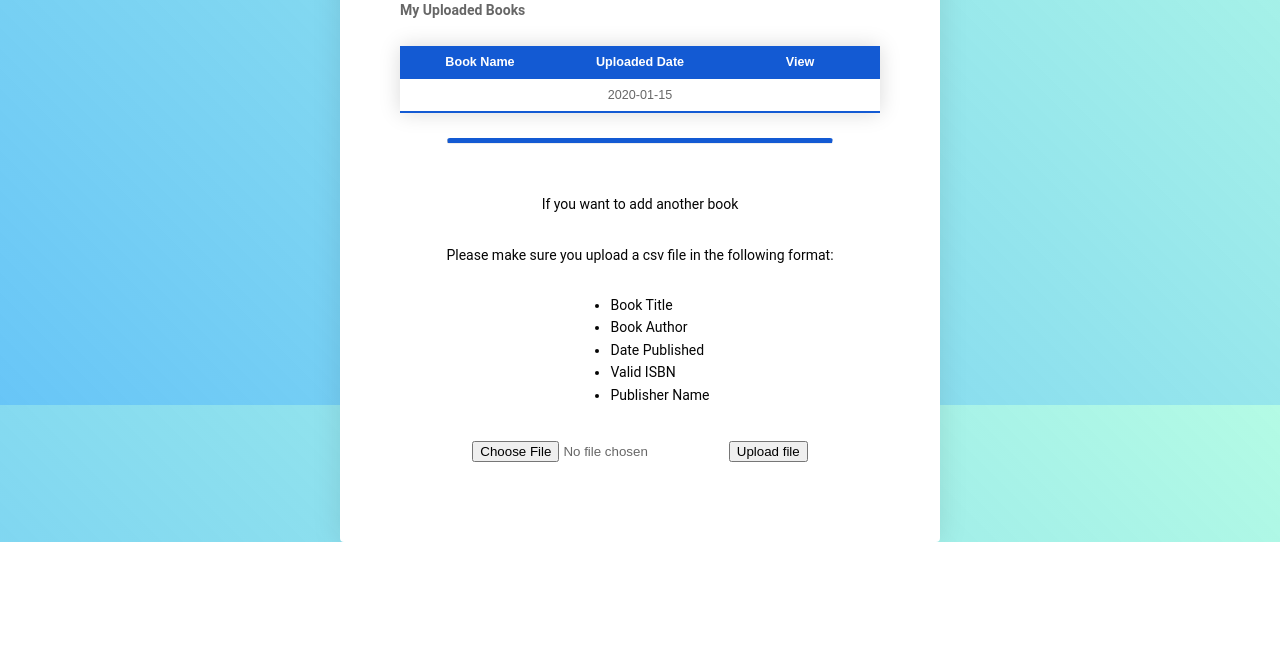
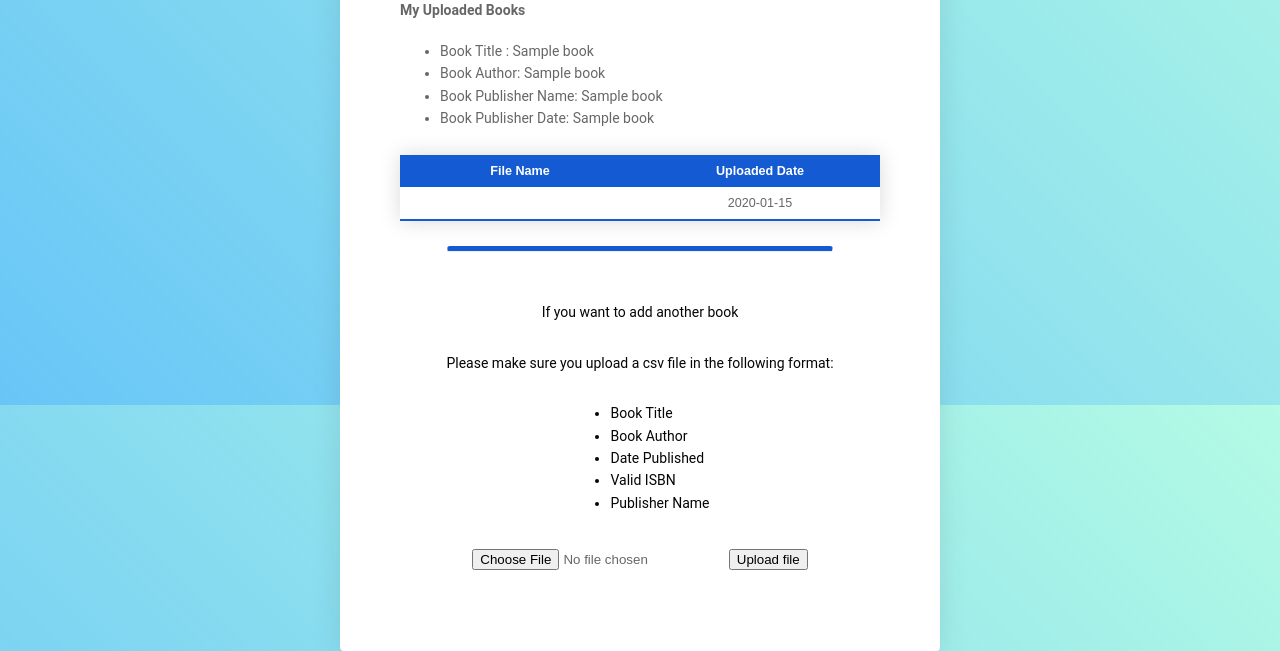
Before and after one commit to Feyfeyyy/up-book, a Flask app: template app/templates/public/dashboard.html in a window 1280 px wide. Shown: the part 395-1046 px from the top of the page. Before the commit the page ends 937 px from the top, so only its background shows below. Run offline with Flask 2, Linux system fonts and the light colour scheme; the template is opened without the code that fills it: most values are stand-ins (such as "Sample title", 1, 10 or a date in 2020).

Commit message:
Add CSV Content For User Page

```diff
--- a/app/templates/public/dashboard.html
+++ b/app/templates/public/dashboard.html
@@ -35,17 +35,26 @@
                            <table class="styled-book-table">
                               <thead>
                                  <tr>
-                                    <th>Book Name</th>
+                                    <th>File Name</th>
                                     <th>Uploaded Date</th>
-                                    <th>View</th>
                                  </tr>
                               </thead>
                               <tbody>
                                  {% for row in user_books %}
                                  <tr>
-                                    <td> {{ row[0][37:-4] }} </td>
-                                    <td> {{ row[1].strftime('%d-%b-%Y') }} </td>
+                                    <td> {{ row[1][37:-4] }} </td>
+                                    <td> {{ row[2].strftime('%d-%b-%Y') }} </td>
                                  </tr>
+                                 {% for id in books_data %}
+                                 {% if row[0] == id[0] %}
+                                 <ul>
+                                    <li>Book Title : {{ id[1] }}</li>
+                                    <li>Book Author: {{ id[2] }}</li>
+                                    <li>Book Publisher Name: {{ id[3] }}</li>
+                                    <li>Book Publisher Date: {{ id[4] }}</li>
+                                 </ul>
+                                 {% endif %}
+                                 {% endfor %}
                                  {% endfor %}
                               </tbody>
                            </table>
```
